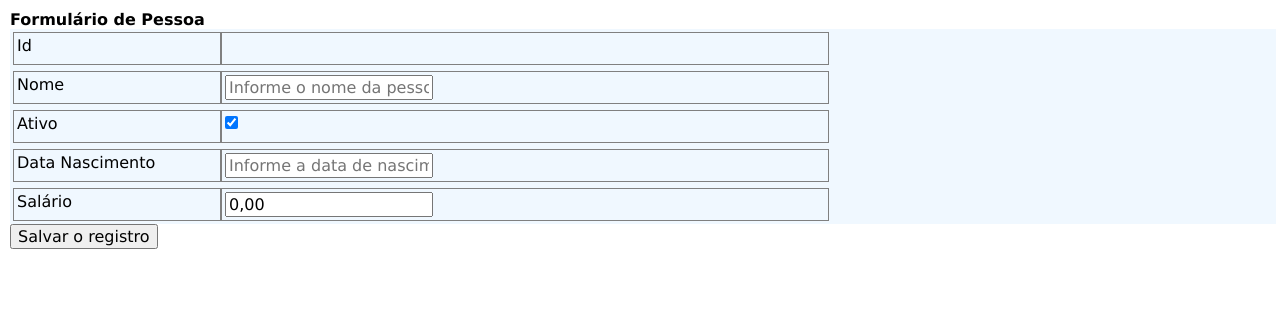
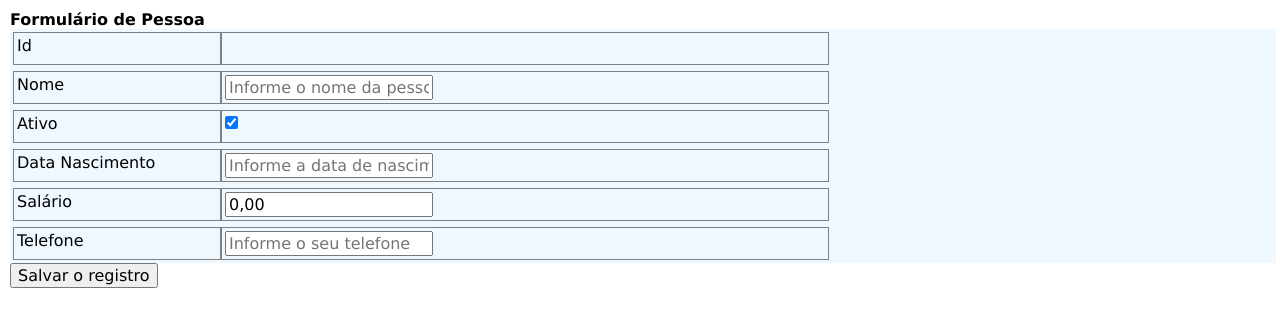
Before and after one commit to MiguelGomesRibeiro/Projetos, a PHP site: page /formulario.php in a window 1280 px wide. Shown: the top 327 px of the page. Run offline with PHP 8.4, Linux system fonts and the light colour scheme.

Commit message:
Campo telefone

```diff
--- a/php1/source/formulario.php
+++ b/php1/source/formulario.php
@@ -22,6 +22,8 @@
         $ativo = "checked";
         $dataNascimento = "";
         $salario = "0,00";
+        $telefone = "";
+
 
         // verificar se temos o ID da pessoa informado na url da pagina ?
         // se id informado é diferente de 0 (zero)
@@ -30,7 +32,7 @@
             // temos id, então consultar no banco para editar o registro.
 
             // listar a pessoa desejada para edição
-            $sql1 = "SELECT Id, Nome, Ativo, DataNascimento, Salario FROM Pessoas WHERE Id = " . $_GET["id"];
+            $sql1 = "SELECT Id, Nome, Ativo, DataNascimento, Salario, Telefone FROM Pessoas WHERE Id = " . $_GET["id"];
 
             // abrir conexão com o banco de dados
             $conn = mysqli_connect($dbServerName, $dbUserName, $dbPassword, $dbDataBaseName);
@@ -83,6 +85,9 @@
 
             // formatar o salario para conter separador de milhar e 2 casas decimais
             $salario = number_format($row["Salario"],2,",",".");
+
+            // guardar campo Telefone sem nenhum tipo de tratamento
+            $telefone = $row["Telefone"];
 
             // fechar conexão com o banco de dados
             mysqli_close($conn);
@@ -157,6 +162,18 @@
 
         </div>
 
+        <div id="divTelefone" class="cabeca">
+
+            <div class="borda1" style="width: 200px;">Telefone</div>
+
+            <div class="borda1" style="width: 600px;">
+
+                <input type="text" id="telefone" name="telefone" placeholder="Informe o seu telefone" value="<?= $telefone; ?>" />
+
+            </div>
+
+        </div>
+
 
         <br /><br />
         <br /><br />
--- a/php1/source/index.php
+++ b/php1/source/index.php
@@ -22,6 +22,7 @@
 	<div class="borda1" style="width: 150px;">Nascimento</div>
 	<div class="borda1" style="width: 150px;">Salário</div>
 	<div class="borda1" style="width: 150px;">Ações</div>
+	<div class="borda1" style="width: 150px;">Telefone</div>
 
 </div>
 
@@ -29,7 +30,7 @@
 <?php
 
 	// listar todas as pessoas
-	$sql1 = "SELECT Id, Nome, Ativo, DataNascimento, Salario FROM Pessoas ORDER BY Nome ASC";
+	$sql1 = "SELECT Id, Nome, Ativo, DataNascimento, Salario, Telefone FROM Pessoas ORDER BY Nome ASC";
 
     // abrir conexão com o banco de dados
 	$conn = mysqli_connect($dbServerName, $dbUserName, $dbPassword, $dbDataBaseName);
@@ -102,6 +103,8 @@
 				<a href="apagar.php?id=<?= $row["Id"]; ?>">Apagar</a>
 			</div>
 
+			<div class="borda1" style="width: 150px;"><?php echo $row["Telefone"]; ?></div>
+
 
 		</div>
 
```
Also changed, not shown: php1/source/salvar.php (+8 -3 lines).
